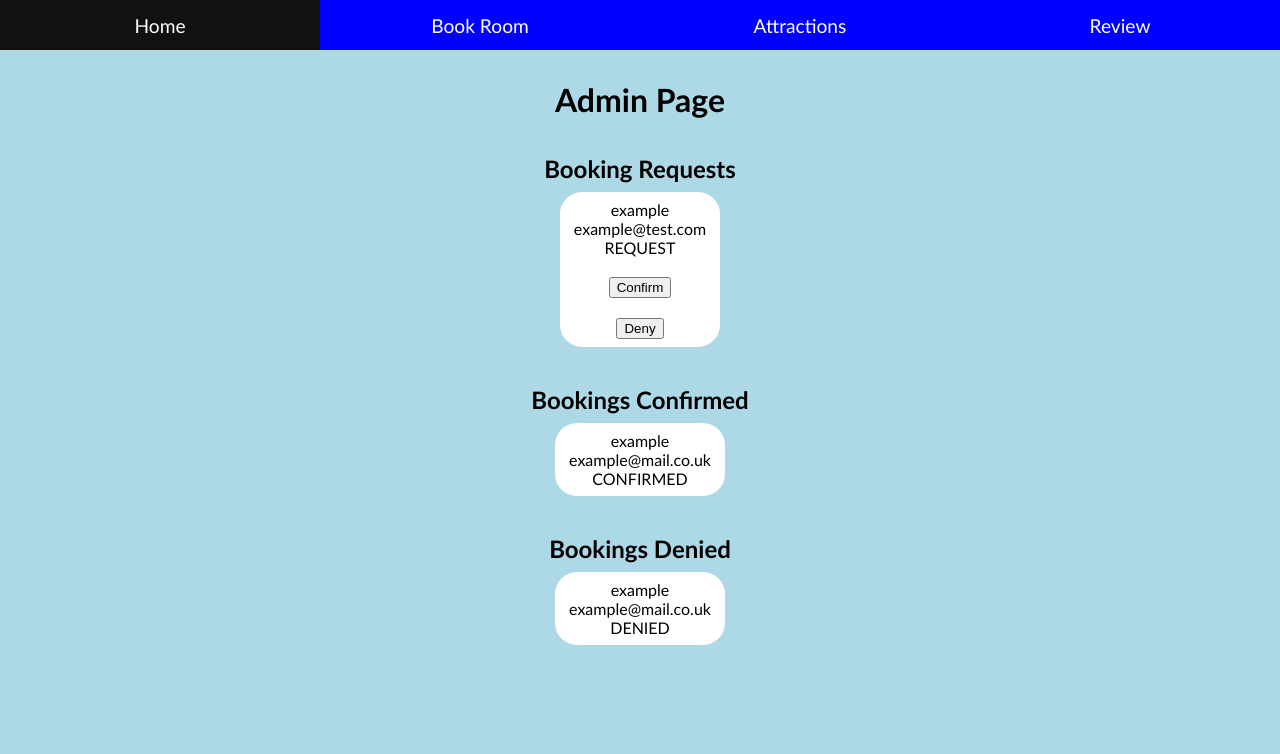
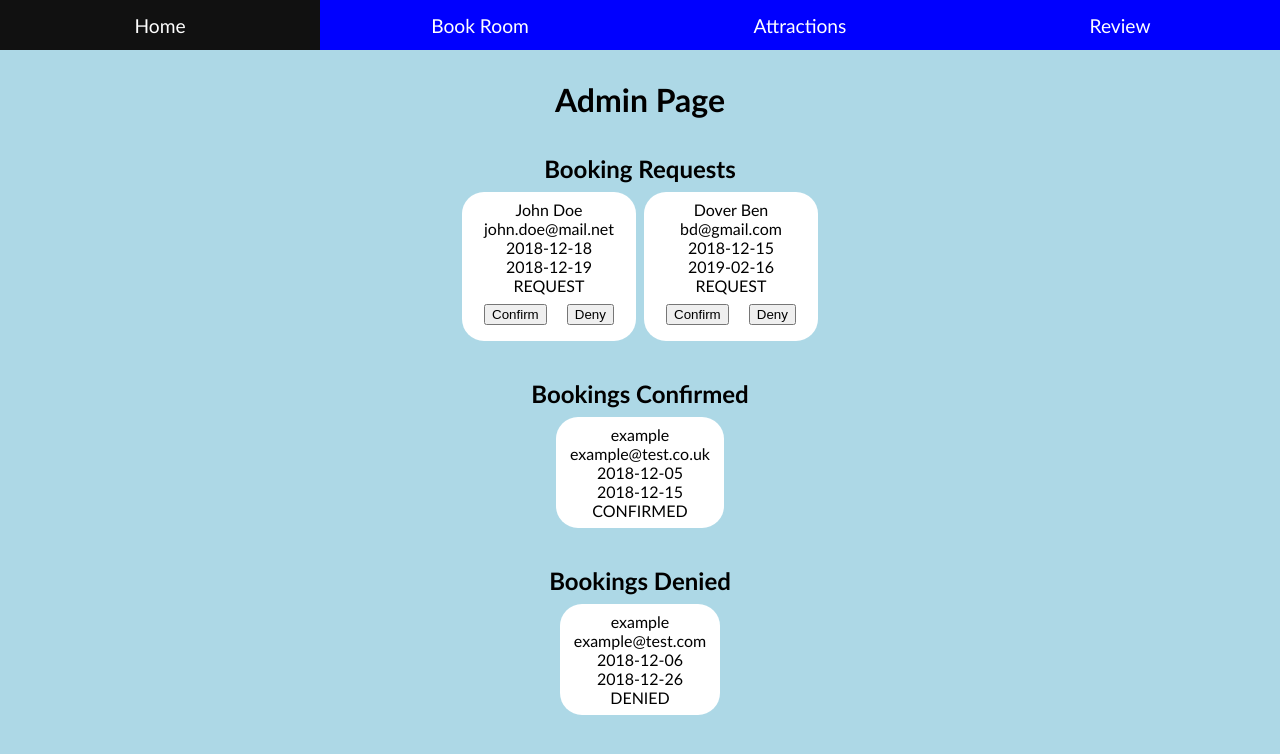
Before and after one commit to JahJah0/Web-dev-CW1, a Flask app: page /booking/admin in a window 1280 px wide. Shown: the top 754 px of the page. Run offline with Flask 2, Linux system fonts and the light colour scheme.

Commit message:
Calendar added to booking page

```diff
--- a/coursework/website/booking.py
+++ b/coursework/website/booking.py
@@ -19,11 +19,13 @@ def addBooking():
 
     nameIn = request.form['name']
     emailIn = request.form['email']
+    dateStart = request.form['start']
+    dateEnd = request.form['end']
 
-    if nameIn == "" or emailIn == "":
+    if nameIn == "" or emailIn == "" or dateStart == "" or dateEnd == "":
         return
     else:
-        newEntry = [nameIn, emailIn, "REQUEST"]
+        newEntry = [nameIn, emailIn, dateStart, dateEnd, "REQUEST"]
         bookingFile.append(newEntry)
         writeFile(bookingFile, file)
         return render_template('booking.html', bookingFile=bookingFile)
--- a/coursework/website/bookingAdmin.py
+++ b/coursework/website/bookingAdmin.py
@@ -20,7 +20,7 @@ def confirmBooking():
     index = int(lineIndex)
     line = bookingFile[index]
     newEntry = line[-1].replace("REQUEST", "CONFIRMED")
-    newEntry = [line[0], line[1], newEntry]
+    newEntry = [line[0], line[1], line[2], line[3], newEntry]
 
     bookingFile.remove(line)
     bookingFile.append(newEntry)
@@ -39,7 +39,7 @@ def denyBooking():
     index = int(lineIndex)
     line = bookingFile[index]
     newEntry = line[-1].replace("REQUEST", "DENIED")
-    newEntry = [line[0], line[1], newEntry]
+    newEntry = [line[0], line[1], line[2], line[3], newEntry]
 
     bookingFile.remove(line)
     bookingFile.append(newEntry)
--- a/coursework/website/csv/bookings.csv
+++ b/coursework/website/csv/bookings.csv
@@ -1,3 +1,4 @@
-example,example@test.com,REQUEST
-example,example@mail.co.uk,CONFIRMED
-example,example@mail.co.uk,DENIED
+John Doe,john.doe@mail.net,2018-12-18,2018-12-19,REQUEST
+Dover Ben,bd@gmail.com,2018-12-15,2019-02-16,REQUEST
+example,example@test.co.uk,2018-12-05,2018-12-15,CONFIRMED
+example,example@test.com,2018-12-06,2018-12-26,DENIED
--- a/coursework/website/static/style.css
+++ b/coursework/website/static/style.css
@@ -118,17 +118,12 @@ p
     padding: 8px 14px;
 }
 
-.table-container a
+.formBox form
 {
-    background-color: lightgray;
-    color: black;
-    text-decoration: none;
-    border-radius: 10px;
-    padding: 8px;
-    margin: 0 5px;
+    display: inline-block;
+    width: auto;
+    margin: 8px;
 }
-
-.table-container a:hover {border: 1px solid gray;}
 
 /*Image gallery*/
 .gallery img
--- a/coursework/website/templates/bookingAdmin.html
+++ b/coursework/website/templates/bookingAdmin.html
@@ -31,12 +31,14 @@
                                 {% for item in line %}
                                     {{item}}<br>
                                 {% endfor %}
-                                <form action="/booking/admin/confirm" method="post"><br>
-                                    <button type="submit" name="confirm" value="{{loop.index0}}">Confirm</button>
-                                </form>
-                                <form action="/booking/admin/deny" method="post"><br>
-                                    <button type="submit" name="deny" value="{{loop.index0}}">Deny</button>
-                                </form>
+                                <div class="formBox">
+                                    <form action="/booking/admin/confirm" method="post">
+                                        <button type="submit" name="confirm" value="{{loop.index0}}">Confirm</button>
+                                    </form>
+                                    <form action="/booking/admin/deny" method="post">
+                                        <button type="submit" name="deny" value="{{loop.index0}}">Deny</button>
+                                    </form>
+                                </div>
                             </td>
                         </tr>
                         {% endif %}
```
Also changed, not shown: coursework/website/templates/booking.html (+8 -2 lines).
